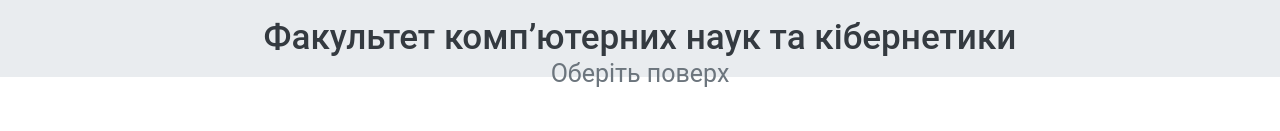
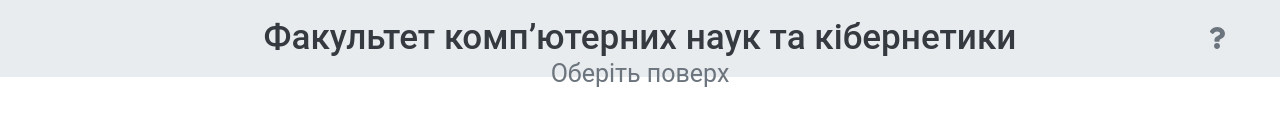
Before and after one commit to actpohabtNS/interactive-map, a React (Create React App) app: page / in a window 1280 px wide. Shown: the top 131 px of the page. Built offline with nearby package versions, Linux system fonts and the light colour scheme.

Commit message:
[ ADDED ] tooltip

```diff
--- a/src/pages/BuildingPage.js
+++ b/src/pages/BuildingPage.js
@@ -12,13 +12,35 @@ const floorsData = require('../data/floors.json')
 const BuildingPage = () => {
   return (
     <>
-      <Container fluid className="px-5 position-fixed d-flex justify-content-center align-items-center bg-light-gray">
+      <Container fluid className="px-5 position-fixed bg-light-gray">
+        <Row>
+          <Col />
 
-        <Breadcrumb bsPrefix="breadcrumb header-text bg-transparent mb-0 mr-auto">
-          <Breadcrumb.Item active className="text-dark">
-            Факультет комп’ютерних наук та кібернетики
-          </Breadcrumb.Item>
-        </Breadcrumb>
+          <Col xs="auto">
+            <Breadcrumb bsPrefix="breadcrumb header-text bg-transparent mb-0">
+              <Breadcrumb.Item active className="text-dark">
+                Факультет комп’ютерних наук та кібернетики
+              </Breadcrumb.Item>
+            </Breadcrumb>
+          </Col>
+
+          <Col className="d-flex align-items-center justify-content-end">
+            <OverlayTrigger
+              key="info"
+              placement="bottom"
+              overlay={
+                <Tooltip id="tooltip-info">
+                  <strong>Оберіть поверх</strong>, натиснувши на нього на мапі або у списку
+                </Tooltip>
+              }
+            >
+              <Badge pill className="p-1 text-secondary"><FaQuestion size={22} /></Badge>
+            </OverlayTrigger>
+          </Col>
+        </Row>
+
+
+
 
       </Container>
 
```
